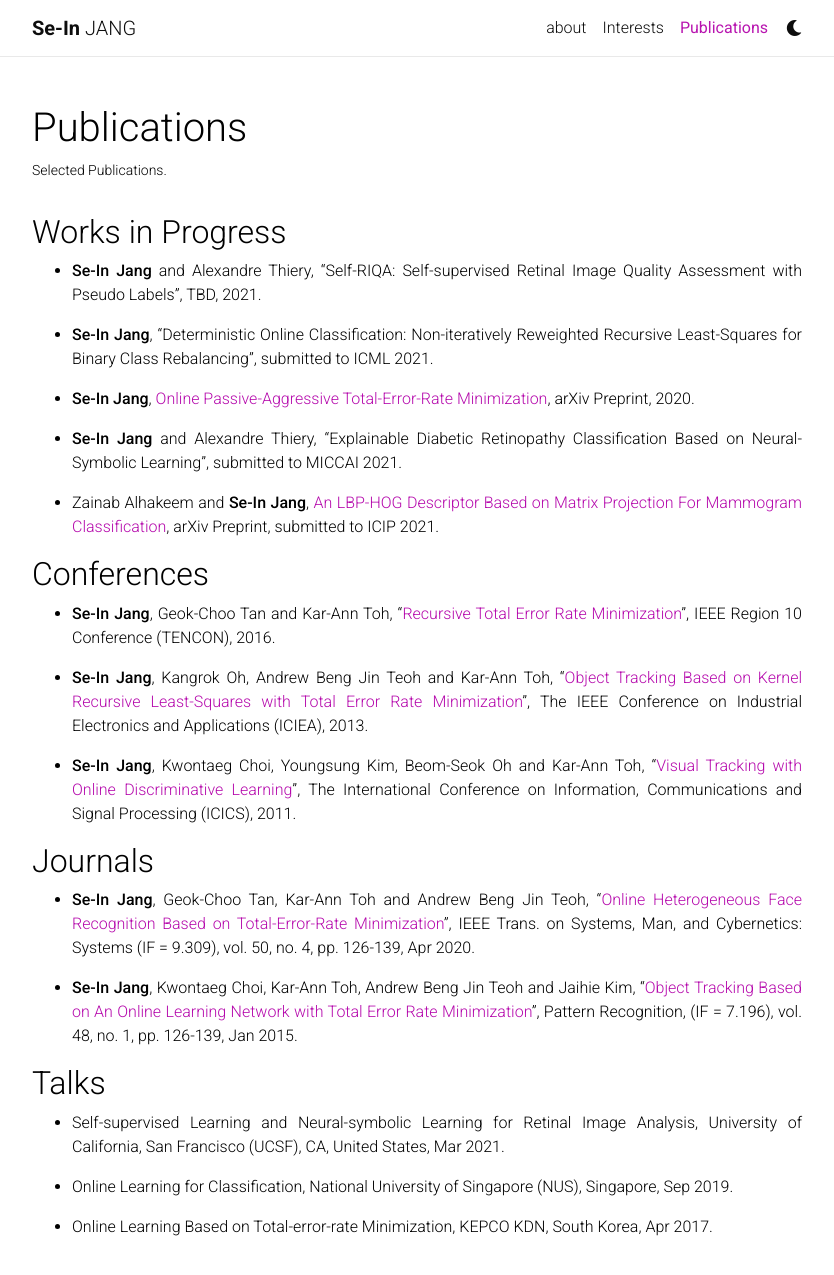
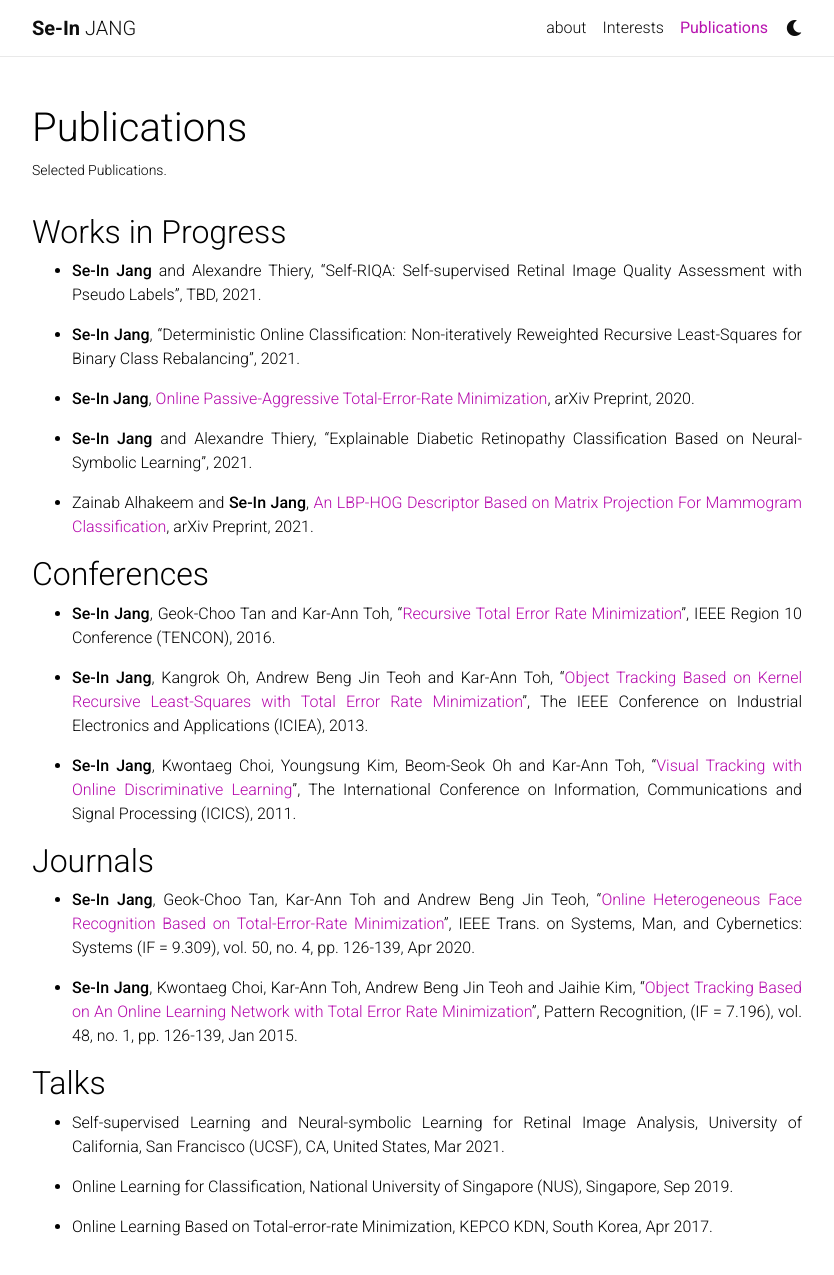
Before and after one commit to sijang/sijang.github.io, a Jekyll site: the page built from _pages/publications.md, in a window 1280 px wide and 1325 px high. Shown: the top 1275 px of the window, without its empty margins (223-1057 px from the left). Built offline with Jekyll 4.4.1, drawn with Linux system fonts in a browser that asks for light colours; nearby versions of some CDN libraries; a style sheet for code colours, icons or effects is not loaded.

Commit message:
Update publications.md

```diff
--- a/_pages/publications.md
+++ b/_pages/publications.md
@@ -13,16 +13,16 @@ nav: true
 - **Se-In Jang** and Alexandre Thiery, "Self-RIQA: Self-supervised Retinal Image Quality Assessment with Pseudo Labels", TBD, 2021.
 {: style="text-align: justify"}
 
-- **Se-In Jang**, "Deterministic Online Classification: Non-iteratively Reweighted Recursive Least-Squares for Binary Class Rebalancing", submitted to ICML 2021.
+- **Se-In Jang**, "Deterministic Online Classification: Non-iteratively Reweighted Recursive Least-Squares for Binary Class Rebalancing", 2021.
 {: style="text-align: justify"}
 
 - **Se-In Jang**, [Online Passive-Aggressive Total-Error-Rate Minimization](https://arxiv.org/abs/2002.01771){:target="_blank"}, arXiv Preprint, 2020.
 {: style="text-align: justify"}
 
-- **Se-In Jang** and Alexandre Thiery, "Explainable Diabetic Retinopathy Classification Based on Neural-Symbolic Learning", submitted to MICCAI 2021.
+- **Se-In Jang** and Alexandre Thiery, "Explainable Diabetic Retinopathy Classification Based on Neural-Symbolic Learning", 2021.
 {: style="text-align: justify"}
 
-- Zainab Alhakeem and **Se-In Jang**, [An LBP-HOG Descriptor Based on Matrix Projection For Mammogram Classification](https://arxiv.org/abs/1904.00187){:target="_blank"}, arXiv Preprint, submitted to ICIP 2021.
+- Zainab Alhakeem and **Se-In Jang**, [An LBP-HOG Descriptor Based on Matrix Projection For Mammogram Classification](https://arxiv.org/abs/1904.00187){:target="_blank"}, arXiv Preprint, 2021.
 {: style="text-align: justify"}
 
 
```
